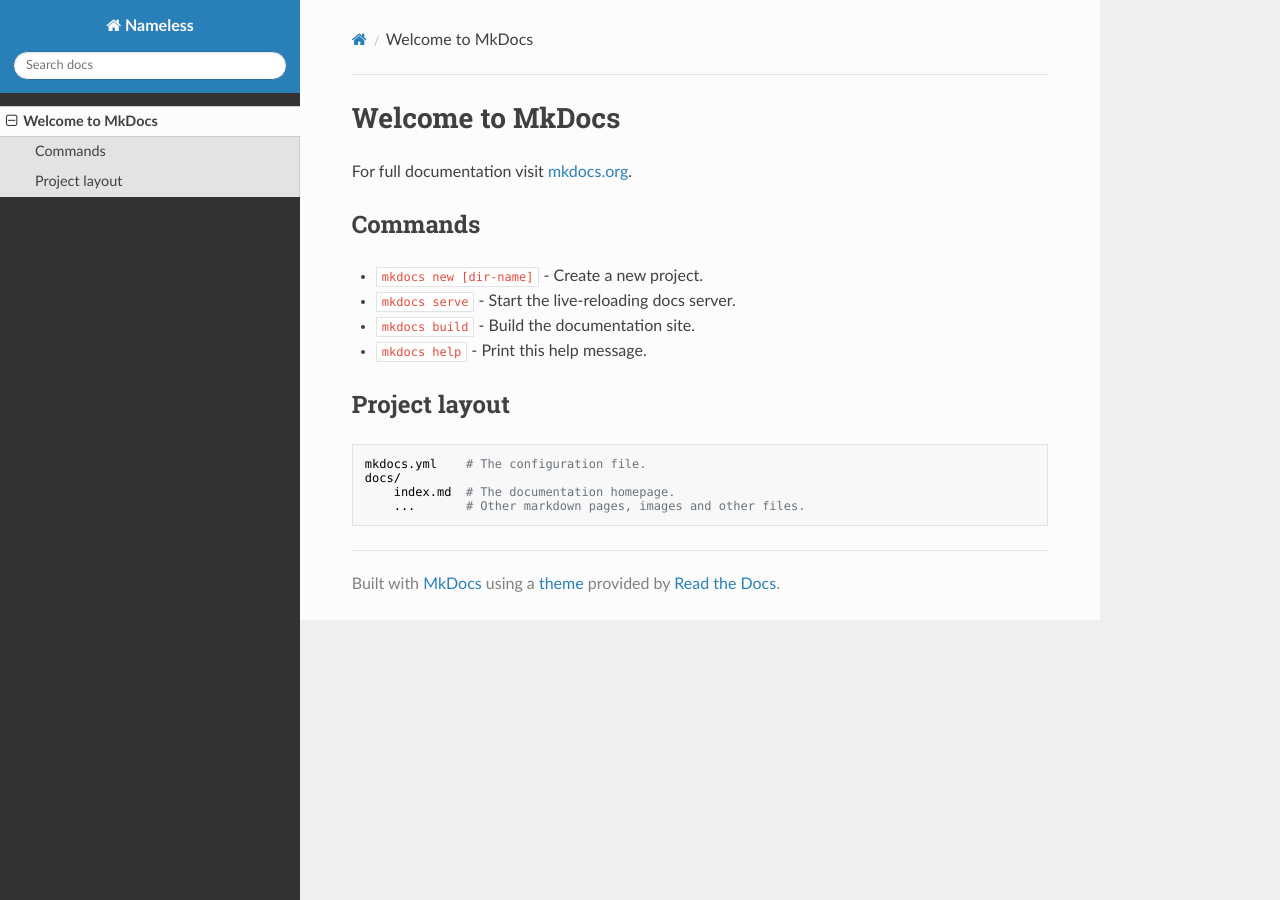
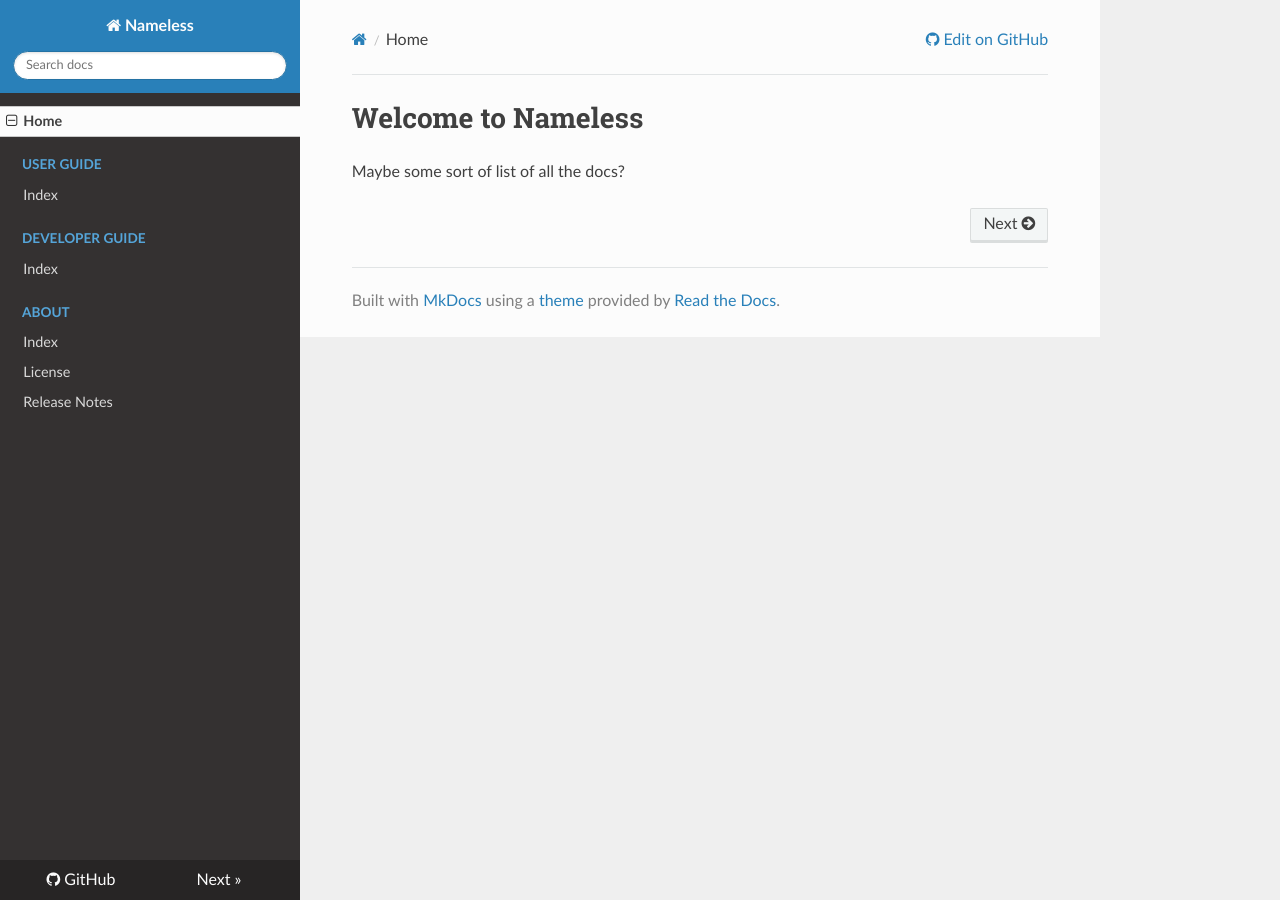
Before and after one commit to IsS127/Documentation, an MkDocs documentation site: the page built from docs/index.md, in a window 1280 px wide. Built offline with MkDocs 1.6.1, drawn with Linux system fonts in a browser that asks for light colours; nearby versions of some CDN libraries; old or Windows-style settings are respelled for this version of MkDocs.

Commit message:
Started on layout
And added some additional content

```diff
--- a/docs/index.md
+++ b/docs/index.md
@@ -1,17 +1,3 @@
-# Welcome to MkDocs
+# Welcome to Nameless
 
-For full documentation visit [mkdocs.org](http://mkdocs.org).
-
-## Commands
-
-* `mkdocs new [dir-name]` - Create a new project.
-* `mkdocs serve` - Start the live-reloading docs server.
-* `mkdocs build` - Build the documentation site.
-* `mkdocs help` - Print this help message.
-
-## Project layout
-
-    mkdocs.yml    # The configuration file.
-    docs/
-        index.md  # The documentation homepage.
-        ...       # Other markdown pages, images and other files.
+Maybe some sort of list of all the docs?
--- a/mkdocs.yml
+++ b/mkdocs.yml
@@ -1,2 +1,14 @@
 site_name: Nameless
 theme: readthedocs
+site_url: http://docs.namelessmc.com
+repo_url: https://github.com/NamelessMC
+pages:
+- 'Home': 'index.md'
+- User Guide:
+    - 'Index': 'user-guide/index.md'
+- Developer Guide:
+    - 'Index': 'developer-guide/index.md'
+- About:
+    - 'Index': 'about/index.md'
+    - 'License': 'about/license.md'
+    - 'Release Notes': 'about/release-notes.md'
```
Also changed, not shown: README.md (+1 -1 lines), docs/about/index.md (added, +4 -0 lines), docs/about/license.md (added, +31 -0 lines), docs/about/release-notes.md (added, +2 -0 lines), docs/developer-guide/index.md (added, +1 -0 lines), docs/user-guide/index.md (added, +2 -0 lines).
